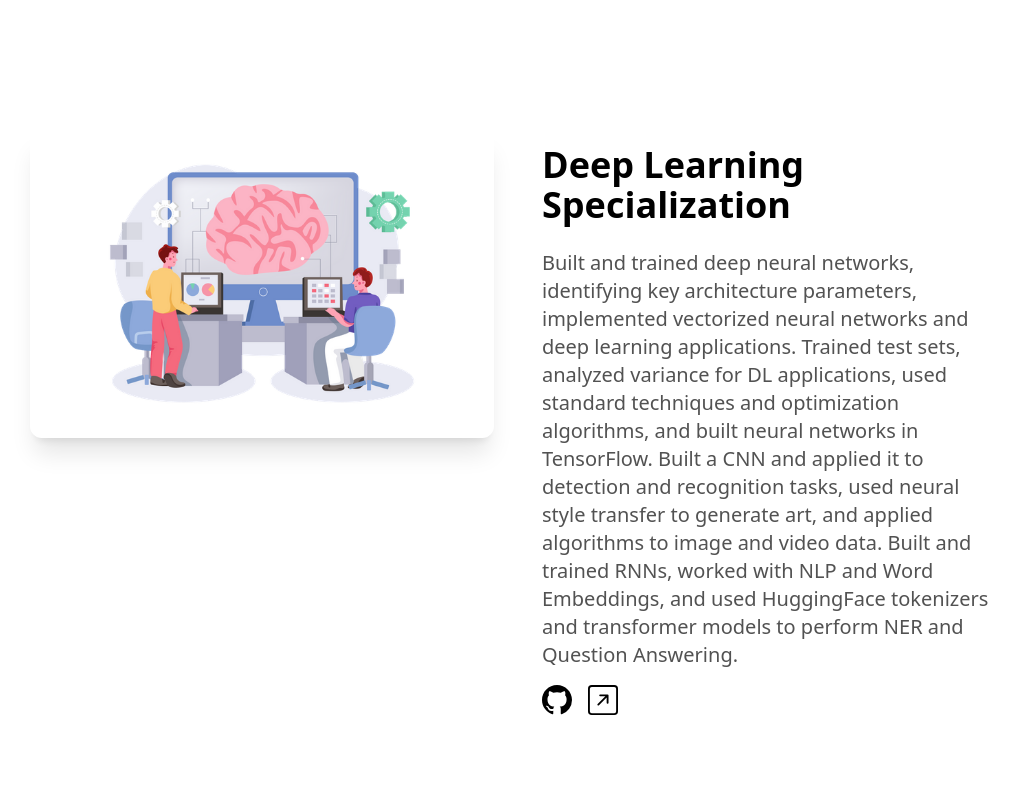
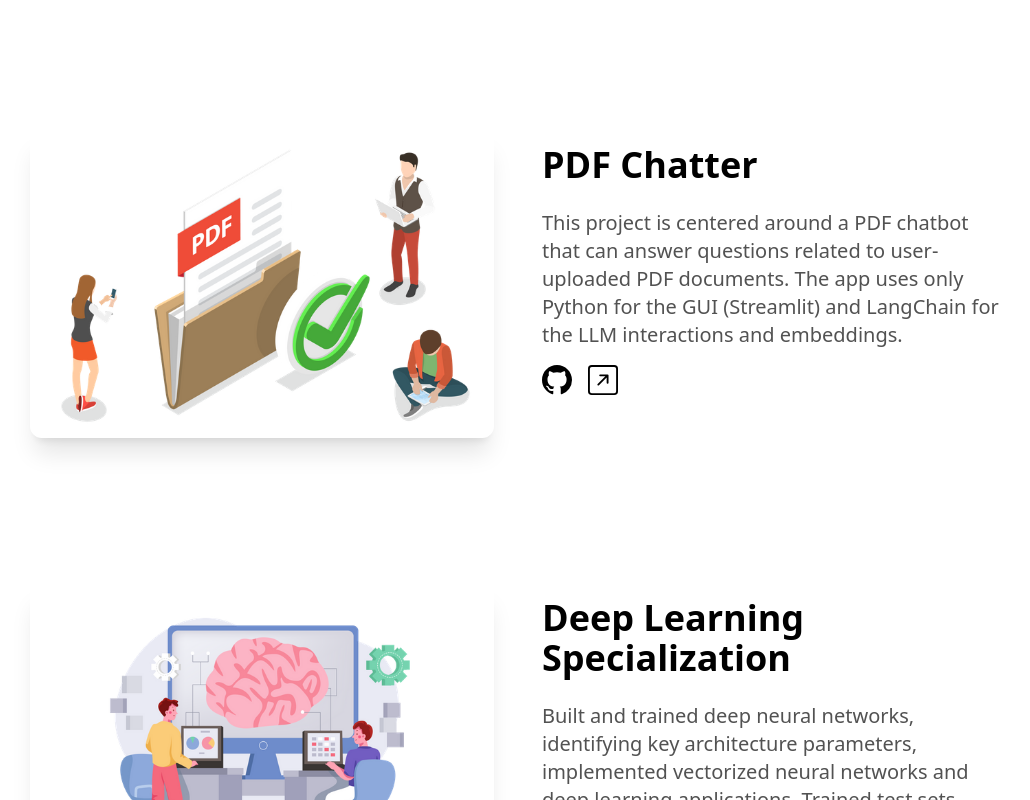
Before and after one commit to xavajk/website, a Next.js app in the folder frontend/: page / in a window 1280 px wide. Shown: the part 3280-4080 px from the top of the page, without its empty margins (122-1152 px from the left). Built offline with nearby package versions, Linux system fonts and the light colour scheme.

Commit message:
added pdf chatter project

```diff
--- a/frontend/pages/components/ProjectSection.tsx
+++ b/frontend/pages/components/ProjectSection.tsx
@@ -27,6 +27,15 @@
     image: "/solar-energy-plant-5097002-4268357.png",
     github: "https://github.com/xavajk/microgrid-agents",
     link: "https://github.com/xavajk/microgrid-agents",
+  },
+  {
+    name: "PDF Chatter",
+    description:
+      "This project is centered around a PDF chatbot that can answer questions related to user-uploaded PDF documents. The app uses \
+       only Python for the GUI (Streamlit) and LangChain for the LLM interactions and embeddings.",
+    image: "/online-file-sharing-8086773-6514076.webp",
+    github: "https://github.com/xavajk/lesson-saver",
+    link: "https://github.com/xavajk/lesson-saver",
   },
   {
     name: "Deep Learning Specialization",
```
Also changed, not shown: frontend/public/online-file-sharing-8086773-6514076.webp (added), frontend/public/upload-pdf-document-8088408-6503416.webp (added).
